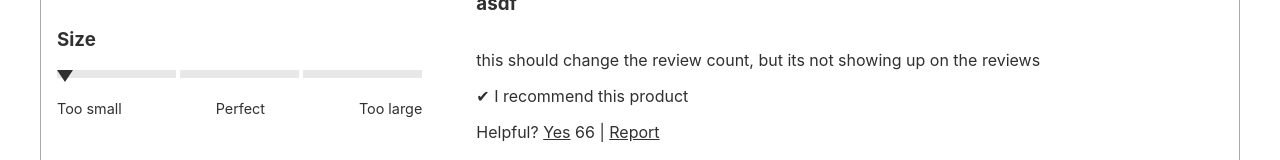
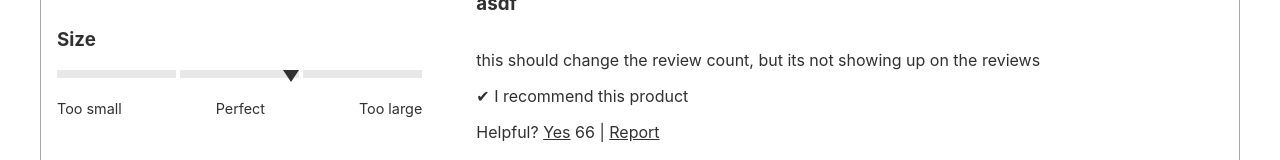
Before and after one commit to derivatively-dynamos/aix-en-provence, a React app: page / in a window 1280 px wide. Shown: the part 2021-2181 px from the top of the page. Built offline with nearby package versions, Linux system fonts and the light colour scheme; no server answers.

Commit message:
Implement Size Slider Funcitonality

```diff
--- a/src/components/ratings-and-reviews/ReviewBreakdown.jsx
+++ b/src/components/ratings-and-reviews/ReviewBreakdown.jsx
@@ -73,7 +73,7 @@ const ReviewBreakdown = ({ data }) => {
         })}
       </ColumnCont>
       <ColumnCont>
-        <SizeSlider></SizeSlider>
+        <SizeSlider size={data.characteristics.Fit.value}></SizeSlider>
         <ComfortSlider></ComfortSlider>
       </ColumnCont>
     </ColumnCont>
--- a/src/components/ratings-and-reviews/SizeSlider.jsx
+++ b/src/components/ratings-and-reviews/SizeSlider.jsx
@@ -1,10 +1,10 @@
 import React from 'react';
 import styled from 'styled-components';
 
-const SizeSlider = ({}) => {
-  let x = '';
+const SizeSlider = ({ size }) => {
+  let x = (Number(size) / 5) * 100;
   let sliderPos = {
-    transform: `translateX(${x})`
+    left: `${x}%`
   }
 
   return (
@@ -41,6 +41,7 @@ const ColumnCont = styled(Container)`
   padding-right: 10px;
 `
 const ReviewCont = styled(Container)`
+  position: relative;
   display: grid;
   grid-template-columns: 1fr 1fr 1fr;
   gap: 0.25em;
```
